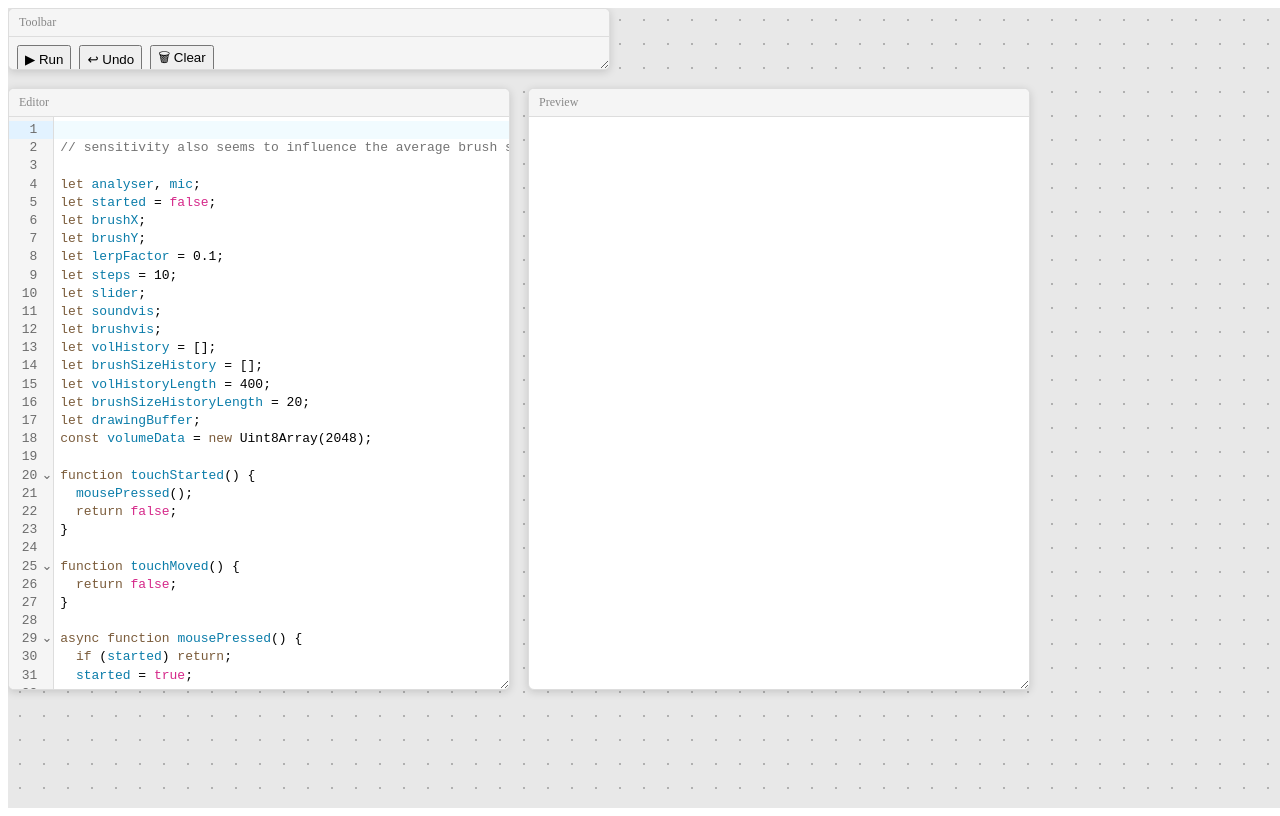
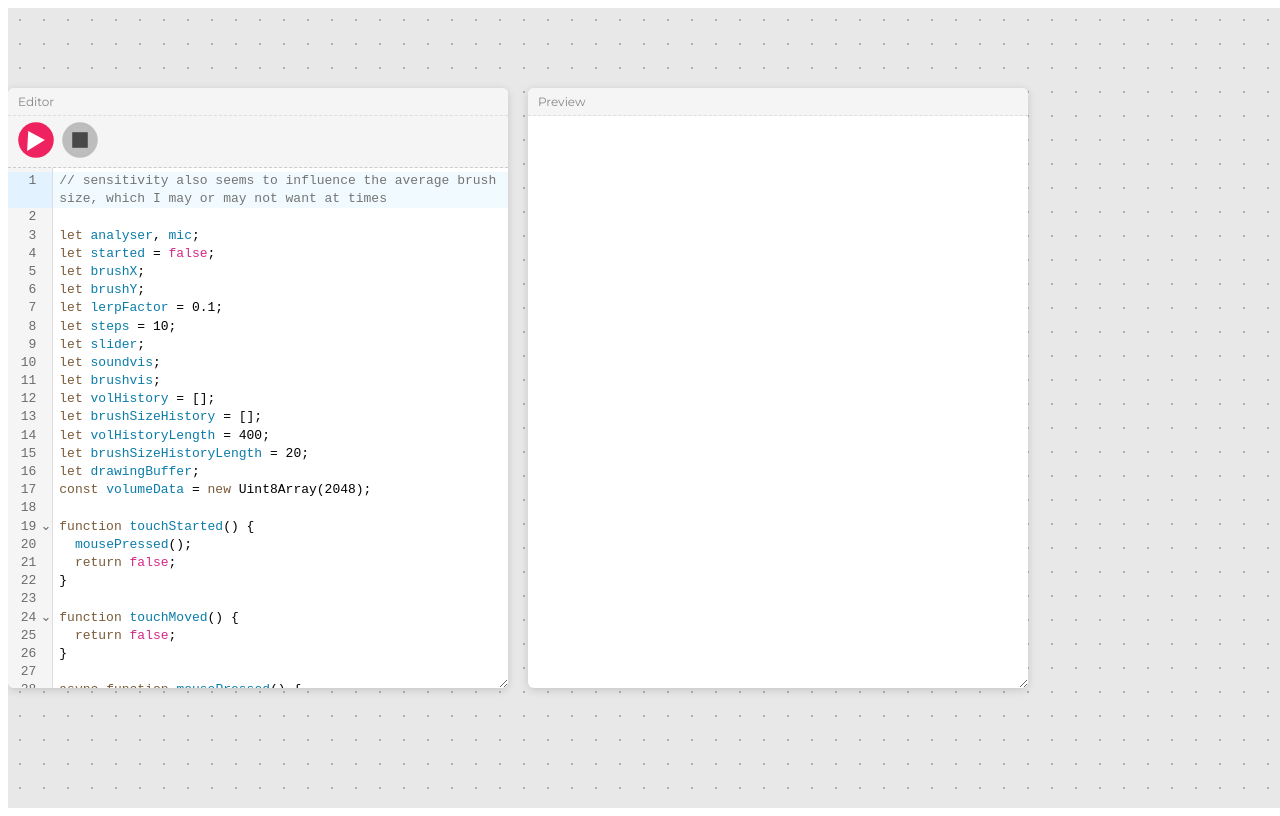
Before and after one commit to angela-bi/performing-process, a React (Vite) app: page / in a window 1280 px wide. Built offline with nearby package versions, Linux system fonts and the light colour scheme.

Commit message:
button UI changes and removed undo

```diff
--- a/index.html
+++ b/index.html
@@ -4,6 +4,7 @@
     <meta charset="UTF-8" />
     <link rel="icon" type="image/svg+xml" href="/favicon.svg" />
     <meta name="viewport" content="width=device-width, initial-scale=1.0" />
+    <link href="https://fonts.googleapis.com/css2?family=Montserrat:wght@400;500;600&display=swap" rel="stylesheet">
     <title>performing-process</title>
   </head>
   <body>
--- a/src/App.tsx
+++ b/src/App.tsx
@@ -38,16 +38,20 @@ export default function App() {
 
   return (
     <div className="canvas-background">
-      <Window title="Toolbar" defaultX={0} defaultY={0} defaultWidth={600} defaultHeight={60}
+      {/* <Window title="Toolbar" defaultX={0} defaultY={0} defaultWidth={600} defaultHeight={60}
         zIndex={zIndexes.toolbar} onFocus={() => bringToFront('toolbar')}>
         <Toolbar
           onRun={handleRun}
           onUndo={handleUndo}
           onClear={handleClear}
         ></Toolbar>
-      </Window>
+      </Window> */}
       <Window title="Editor" defaultX={0} defaultY={80} defaultWidth={500} defaultHeight={600}
         zIndex={zIndexes.editor} onFocus={() => bringToFront('editor')}>
+          <Toolbar
+          onRun={handleRun}
+          onClear={handleClear}
+        ></Toolbar>
         <Editor value={code} onChange={setCode} />
       </Window>
       <Window title="Preview" defaultX={520} defaultY={80} defaultWidth={500} defaultHeight={600}
--- a/src/components/Editor.tsx
+++ b/src/components/Editor.tsx
@@ -14,7 +14,6 @@ const CustomHighlightStyle = HighlightStyle.define([
     { tag: t.bool, color: "#D52889" },
 ]);
 
-
 export function Editor({ value, onChange }: {
   value: string;
   onChange: (code: string) => void;
@@ -28,6 +27,7 @@ export function Editor({ value, onChange }: {
       extensions: [
         basicSetup,
         javascript(),
+        EditorView.lineWrapping,
         syntaxHighlighting(CustomHighlightStyle),
         EditorView.updateListener.of(update => {
           if (update.docChanged) {
--- a/src/components/Toolbar.tsx
+++ b/src/components/Toolbar.tsx
@@ -1,21 +1,30 @@
 interface ToolbarProps {
     onRun: () => void;
-    onUndo: () => void;
     onClear: () => void;
   }
 
-  export function Toolbar({ onRun, onUndo, onClear }: ToolbarProps) {
+  export function Toolbar({ onRun, onClear }: ToolbarProps) {
     return (
       <div style={{
         display: 'flex',
-        gap: '8px',
-        padding: '8px',
-        borderBottom: '1px solid #ccc',
+        gap: '2px',
+        padding: '2px 8px',
+        borderBottom: '1px dashed #ccc',
         backgroundColor: '#f5f5f5',
       }}>
-        <button onClick={onRun}>▶ Run</button>
-        <button onClick={onUndo}>↩ Undo</button>
-        <button onClick={onClear}>🗑 Clear</button>
+        <button onClick={onRun} style={{border: "none", background: "transparent", padding: '2px 0px'}}>
+            <svg width="40px" height="40px" viewBox="0 0 18 18" xmlns="http://www.w3.org/2000/svg">
+                <circle r="8" cx="9" cy="9" fill="#ED225E"/>
+                <polygon points="5.5 5 13 9 5 14" fill="white"/>
+            </svg>
+        </button>
+        {/* <button onClick={onUndo}>↩ Undo</button> */}
+        <button onClick={onClear} style={{border: "none", background: "transparent", padding: '2px 2px'}}>
+            <svg width="40px" height="40px" viewBox="0 0 18 18" xmlns="http://www.w3.org/2000/svg">
+                <circle r="8" cx="9" cy="9" fill="#bdbdbd"/>
+                <rect width="7" height="7" x="5.5" y="5.5" fill="#474747"/>
+            </svg>
+        </button>
       </div>
     );
   }
--- a/src/components/Window.tsx
+++ b/src/components/Window.tsx
@@ -46,13 +46,14 @@ export function Window({ title, defaultX = 0, defaultY = 0, defaultWidth = 400,
           height: defaultHeight,
           zIndex,
           backgroundColor: '#fff',
-          border: '1px solid #ddd',
+          border: '2px solid ##7a7a7a',
           borderRadius: '6px',
           overflow: 'hidden',
           display: 'flex',
           flexDirection: 'column',
           boxShadow: '0 2px 8px rgba(0,0,0,0.15)',
           resize: 'both',
+          fontFamily: "'Montserrat', sans-serif"
         }}
       >
         <div
@@ -62,7 +63,7 @@ export function Window({ title, defaultX = 0, defaultY = 0, defaultWidth = 400,
           style={{
             padding: '6px 10px',
             backgroundColor: '#f5f5f5',
-            borderBottom: '1px solid #ddd',
+            borderBottom: '1px dashed #ddd',
             cursor: 'grab',
             userSelect: 'none',
             fontSize: '12px',
--- a/src/sketches/defaultSketch.ts
+++ b/src/sketches/defaultSketch.ts
@@ -1,5 +1,4 @@
-const defaultSketch = `
-// sensitivity also seems to influence the average brush size, which I may or may not want at times
+const defaultSketch = `// sensitivity also seems to influence the average brush size, which I may or may not want at times
 
 let analyser, mic;
 let started = false;
```
